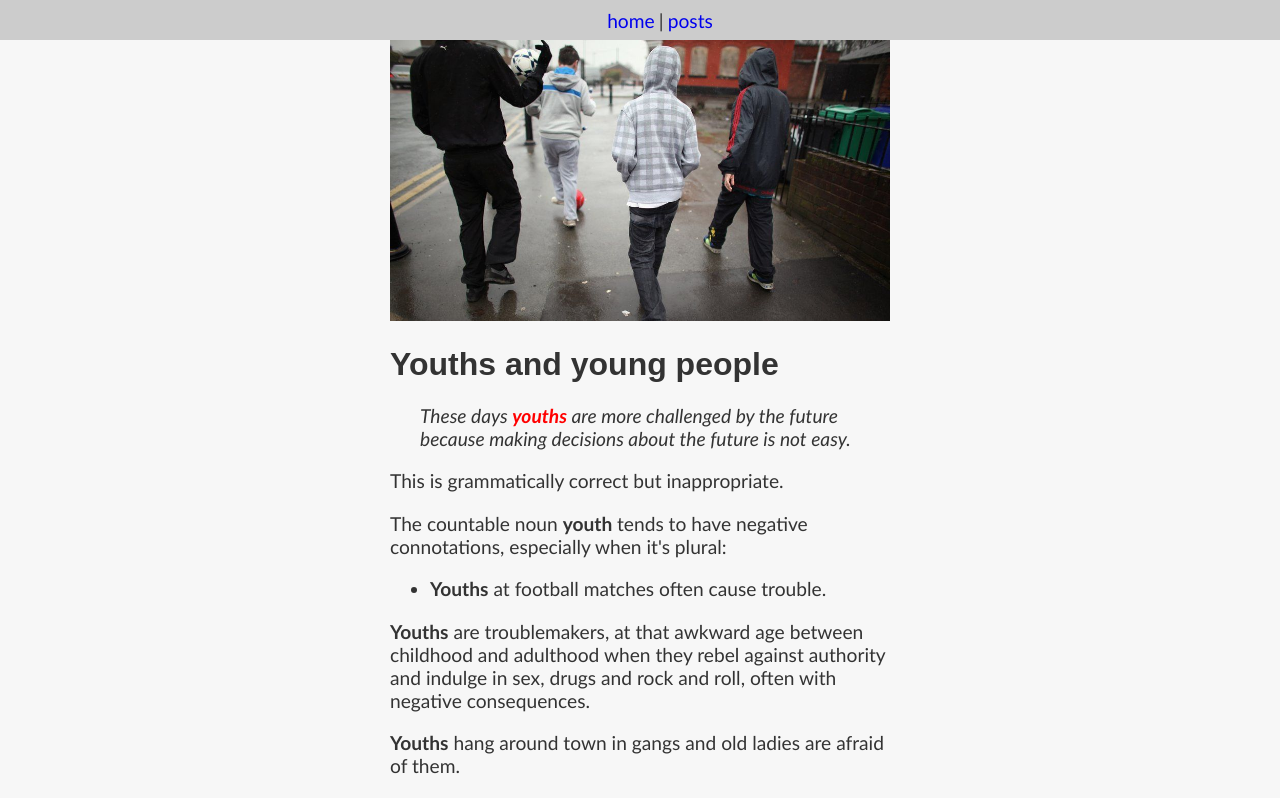
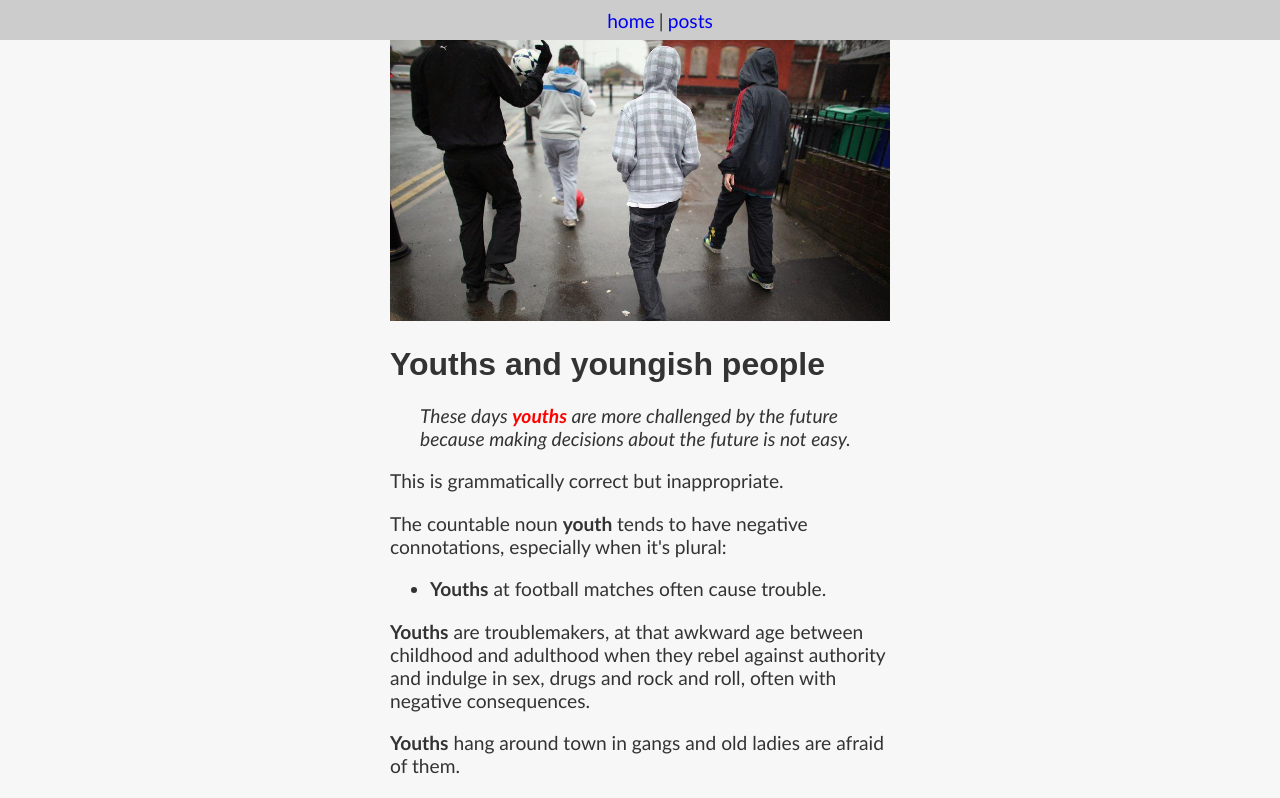
Before and after one commit to boltonsteve/gurueap, a SvelteKit app: page /posts/youths in a window 1280 px wide. Shown: the top 798 px of the page. Built offline with nearby package versions, Linux system fonts and the light colour scheme.

Commit message:
Modified Youths

```diff
--- a/src/routes/posts/youths/+page.svelte
+++ b/src/routes/posts/youths/+page.svelte
@@ -1,6 +1,6 @@
 <div class="mb-3">
     <img src="/img/youth-hoodies.png" width="100%" alt="youths">
-    <h1>Youths and young people</h1>
+    <h1>Youths and youngish people</h1>
     <p class="ml-3 font-italic">These days <span class="font-weight-bold text-danger">youths</span> are more challenged by the future because making decisions about the future is not easy.</p>
     <p>This is grammatically correct but inappropriate.</p>
 
```
